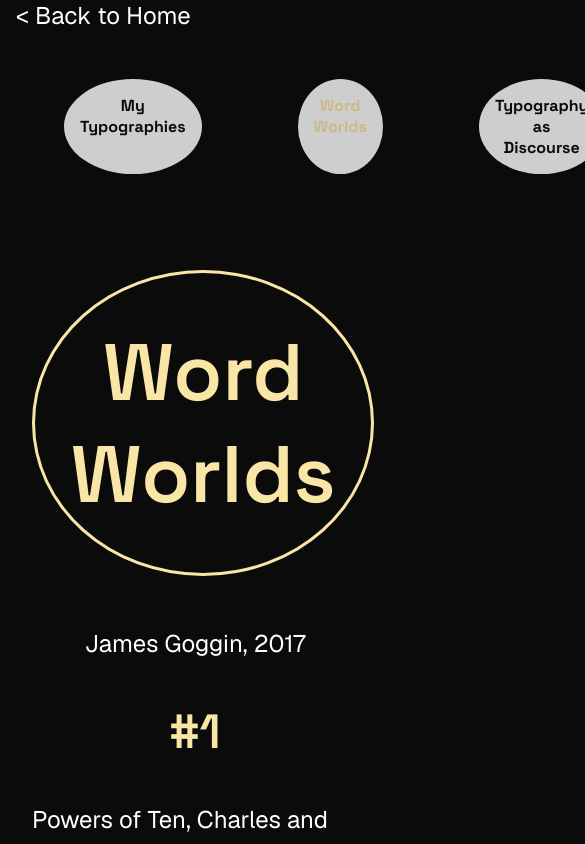
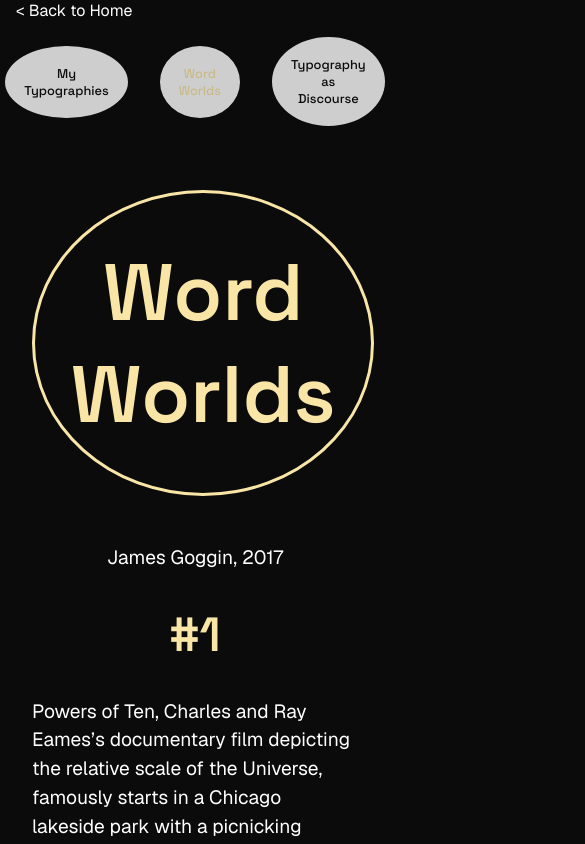
Before and after one commit to songj285/binding, a plain HTML site: page word-worlds/index.html in a window 390 px wide. Shown: the top 844 px of the page, 585 px wide, since content can reach past the window. Drawn offline with nearby package versions, Linux system fonts and the light colour scheme; a web font is replaced by a local one.

Commit message:
responsive web fix

```diff
--- a/discourse/style.css
+++ b/discourse/style.css
@@ -14,33 +14,44 @@ h2{
 	text-align: center;
 	font-family:var(--font-title);
 	font-weight:600;
-	font-size: calc(var(--font-sm)*5);
+	font-size: var(--font-md);
 	color: var(--color-point);
 	border: solid;
 	border-radius: 100%;
 	margin-block: var(--space-lg);
-	margin-inline-start: var(--space-sm);
+	margin-inline-start: var(--space-md);
 	padding-block: var(--space-lg);
+
+	@media (width >= 800px) {
+			font-size: calc(var(--font-sm)*4);
+		}
+
 }
 
 p{
 	margin-block: var(--space-lg);
 	margin-inline: var(--space-sm);
 	line-height: 2.5rem;
+	font-size: 1.2rem;
 }
 
-ul{
+ol{
 	display: flex;
 	flex-direction: row;
-	justify-content: space-between;
+	justify-content: center;
 }
 
 li{
-	margin: var(--space-lg);
+	margin: var(--space-sm);
 	font-family: var(--font-title);
-	font-weight: 800;
-	font-size: var(--font-sm);
-	border: 0;
+	font-weight: 500;
+	font-size: 0.8rem;
+
+	@media (width >= 800px) {
+			font-size: var(--font-sm);
+			font-weight: 600;
+		}
+
 }
 
 .active{
--- a/my-typographies/style.css
+++ b/my-typographies/style.css
@@ -14,13 +14,19 @@ h2{
 	text-align: center;
 	font-family:var(--font-title);
 	font-weight:600;
-	font-size: calc(var(--font-sm)*5);
+	font-size: var(--font-md);
 	color: var(--color-point);
 	border: solid;
 	border-radius: 100%;
 	margin-block: var(--space-lg);
 	margin-inline-start: var(--space-sm);
 	padding-block: var(--space-lg);
+
+	@media (width >= 800px) {
+			font-size: calc(var(--font-sm)*5);
+
+		}
+
 }
 
 h3{
@@ -42,18 +48,23 @@ p{
 	line-height: 2.5rem;
 }
 
-ul{
+ol{
 	display: flex;
 	flex-direction: row;
-	justify-content: space-between;
+	justify-content: center;
 }
 
 li{
-	margin: var(--space-lg);
+	margin: var(--space-sm);
 	font-family: var(--font-title);
-	font-weight: 800;
-	font-size: var(--font-sm);
-	border: 0;
+	font-weight: 500;
+	font-size: 0.8rem;
+
+	@media (width >= 800px) {
+			font-size: var(--font-sm);
+			font-weight: 600;
+		}
+
 }
 
 .active{
@@ -68,8 +79,9 @@ li{
 	font-family: var(--font-title);
 }
 
-.time{
+.time, .author{
 	text-align: center;
+	font-size: var(--font-sm);
 }
 
 .epigraph{
@@ -82,7 +94,7 @@ li{
 	padding-block: var(--space-md);
 }
 
-#back-to-top{
+/* #back-to-top{
 	display: block;
 	inline-size: max-content;
 	padding-inline: var(--space-sm);
--- a/styles/common.css
+++ b/styles/common.css
@@ -82,6 +82,16 @@ figure {
 
 	>img {
 		inline-size: 80%;
+		}
+
+	@media (width >= 800px) {
+		display: flex;
+		justify-content: center;
+		padding-block: var(--space-md);
+
+			>img {
+			inline-size: 90%;
+			}
 	}
 }
 
--- a/word-worlds/index.html
+++ b/word-worlds/index.html
@@ -1,6 +1,6 @@
 <html>
 	<head>
-		<meta name="viewport" content="device-width">
+		<meta name="viewport" content="width=device-width, initial-scale=1">
 		<title>second one</title>
 		<style>
 			@import '../styles/reset.css' layer(reset);
@@ -14,11 +14,11 @@
 	<body>
 		<nav>
 			<a id= "back-home" href="../"> < Back to Home</a>
-			<ul>
+			<ol>
 				<li><a href="../my-typographies/">My Typographies</a></li>
 				<li><a class="active" href="../word-worlds/">Word Worlds</a></li>
 				<li><a href="../discourse/">Typography as Discourse</a></li>
-			</ul>
+			</ol>
 		</nav>
 		<main>
 			<article id="word-worlds"></article>
--- a/word-worlds/style.css
+++ b/word-worlds/style.css
@@ -7,7 +7,17 @@
 body{
 	font-family:var(--font-body);
 	color: var(--color-font);
-	font-size: 1.5rem;
+	max-inline-size: 50rem;
+	margin: auto; /*makes it to center*/
+	padding-inline: var(--space-sm);
+
+		@media (width >= 800px) {
+			max-inline-size: 60rem;
+		}
+
+		@media (width >= 1280px) {
+			max-inline-size: 70rem;
+		}
 }
 
 h2{
@@ -26,21 +36,34 @@ h2{
 p{
 	margin-block: var(--space-lg);
 	margin-inline: var(--space-sm);
-	line-height: 2.5rem;
+	line-height: 1.8rem;
+	font-size: 1.2rem;
+
+	@media (width >= 800px) {
+		font-size: 1.3rem;
+		line-height: var(--space-lg);
+		}
+
 }
 
-ul{
+
+ol{
 	display: flex;
 	flex-direction: row;
-	justify-content: space-between;
+	justify-content: center;
 }
 
 li{
-	margin: var(--space-lg);
+	margin: var(--space-sm);
 	font-family: var(--font-title);
-	font-weight: 800;
-	font-size: var(--font-sm);
-	border: 0;
+	font-weight: 500;
+	font-size: 0.8rem;
+
+	@media (width >= 800px) {
+			font-size: var(--font-sm);
+			font-weight: 600;
+		}
+
 }
 
 em{
@@ -68,7 +91,6 @@ em{
 		grid-column: 6;
 		grid-row: 6;
 		color: var(--color-point);
-		font-size: var(--font-md);
 		font-weight: 600;
 	}
 }
```
Also changed, not shown: discourse/index.html (+3 -3 lines), my-typographies/index.html (+3 -3 lines).
